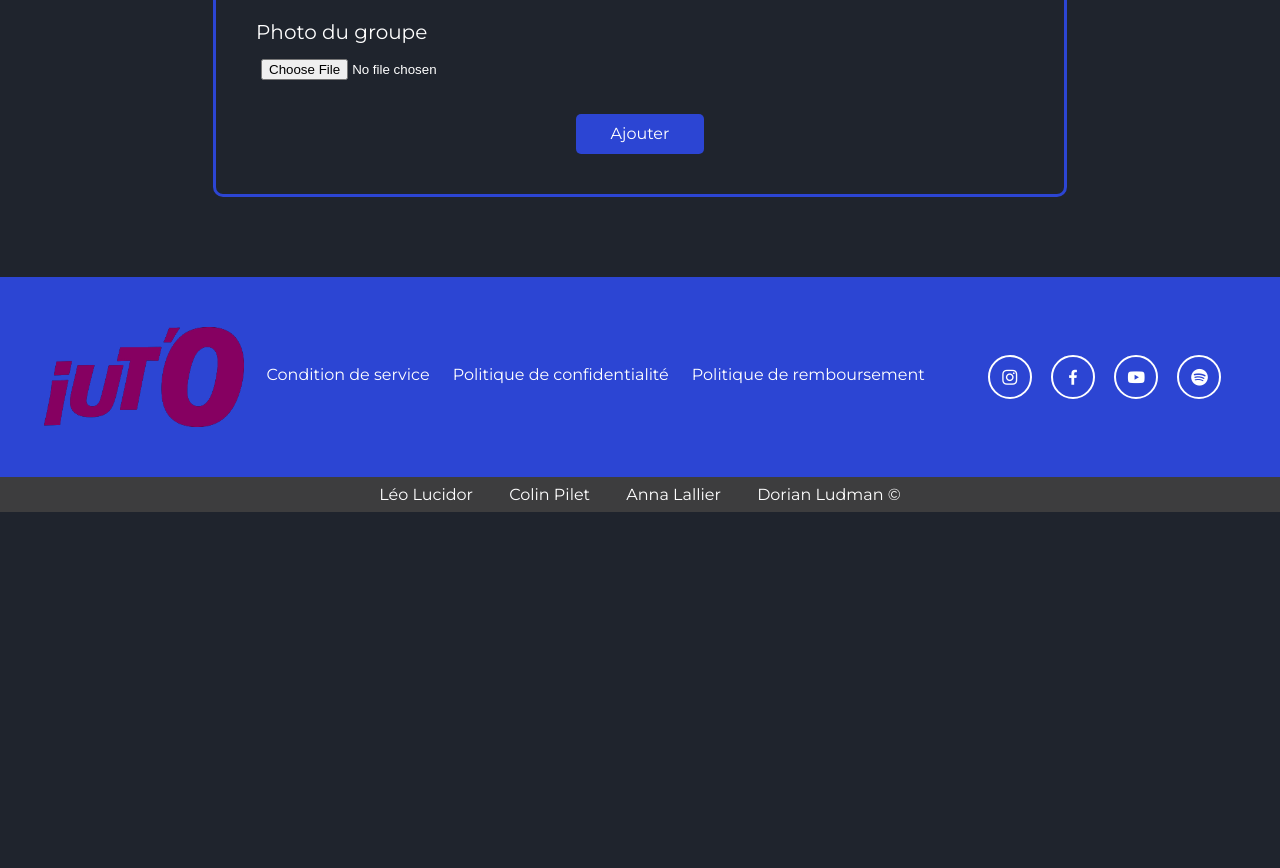
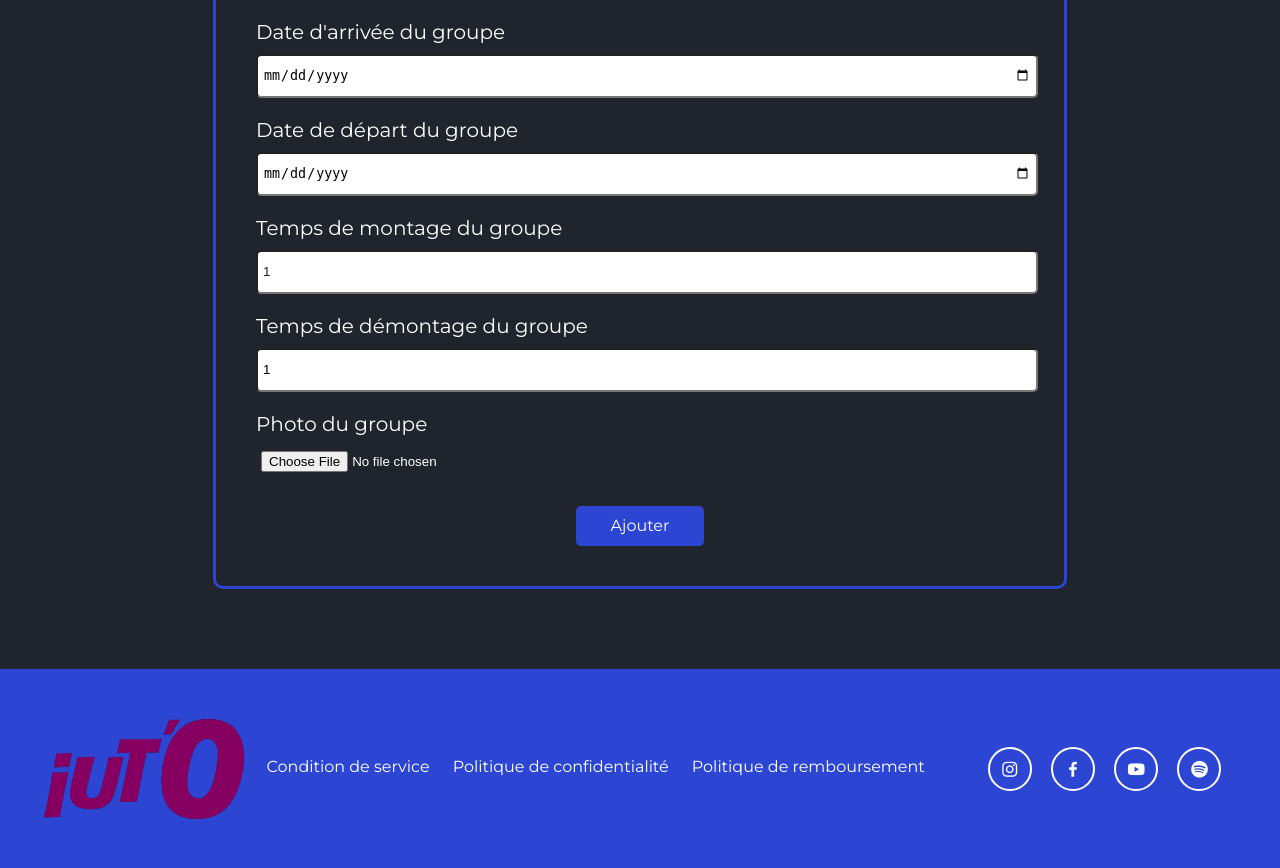
Before and after one commit to DorianLudm/Fest-IUT-O, a Flask app: page /ajouter-groupe in a window 1280 px wide. Shown: the part 742-1610 px from the top of the page. Before the commit the page ends 1254 px from the top, so only its background shows below. Run offline with Flask 3, Linux system fonts and the light colour scheme; parts of the project's set-up code (start-up, migrations or seed data) failed here and were passed over.

Commit message:
continuiter de l'hebergement

```diff
--- a/festIUTO/loginSQL.py
+++ b/festIUTO/loginSQL.py
@@ -2,7 +2,7 @@
 login = "335676" # pip install pymysql
 passwd = "annafestiuto"
 serveur= "mysql-annalallier.alwaysdata.net"
-bd = "annalallier_festiuto4"
+bd = "annalallier_festiuto5"
 
 #Version MariaDB
 # login = "ludmann" # pip install pymysql
--- a/festIUTO/static/css/ajouterGroupe.css
+++ b/festIUTO/static/css/ajouterGroupe.css
@@ -162,6 +162,47 @@ label {
     padding: 5px;
 }
 
+#arrivee {
+    margin-top: 10px;
+    margin-bottom: 20px;
+    width: 100%;
+    height: 30px;
+    outline: none;
+    border-radius: 5px;
+    padding: 5px;
+}
+
+#depart {
+    margin-top: 10px;
+    margin-bottom: 20px;
+    width: 100%;
+    height: 30px;
+    outline: none;
+    border-radius: 5px;
+    padding: 5px;
+}
+
+#montage {
+    color: #1f242d;
+    margin-top: 10px;
+    margin-bottom: 20px;
+    width: 100%;
+    height: 30px;
+    outline: none;
+    border-radius: 5px;
+    padding: 5px;
+}
+
+#demontage {
+    margin-top: 10px;
+    margin-bottom: 20px;
+    width: 100%;
+    height: 30px;
+    outline: none;
+    border-radius: 5px;
+    padding: 5px;
+}
+
 #photo {
     color: #fff;
     margin-top: 10px;
--- a/festIUTO/templates/ajouterGroupe.html
+++ b/festIUTO/templates/ajouterGroupe.html
@@ -34,8 +34,24 @@
                     {{ form.descGroupe(size=50, class_="", id="descGroupe") }}
                 </div>
                 <div class="user-box">
-                    <label class="" for="descGroupe">Hébergement du groupe</label>
+                    <label class="" for="hebergement">Hébergement du groupe</label>
                     {{ form.hebergement(size=50, class_="", id="hebergement") }}
+                </div>
+                <div class="user-box">
+                    <label class="" for="dateArrivee">Date d'arrivée du groupe</label>
+                    {{ form.dateArrivee(size=50, class_="", id="arrivee") }}
+                </div>
+                <div class="user-box">
+                    <label class="" for="dateDepart">Date de départ du groupe</label>
+                    {{ form.dateDepart(size=50, class_="", id="depart") }}
+                </div>
+                <div class="user-box">
+                    <label class="" for="tempsMontage">Temps de montage du groupe</label>
+                    {{ form.tempsMontage(size=50, class_="", id="montage", min=1, max=10, value=1) }}
+                </div>
+                <div class="user-box">
+                    <label class="" for="tempsDemontage">Temps de démontage du groupe</label>
+                    {{ form.tempsDemontage(size=50, class_="", id="demontage", min=1, max=10, value=1) }}
                 </div>
                 <div class="user-box">
                     <label class="" for="descGroupe">Photo du groupe</label>
--- a/festIUTO/views.py
+++ b/festIUTO/views.py
@@ -110,24 +110,32 @@ class ModifierGroupeForm(FlaskForm):
     style = SelectField('style', choices=get_all_nom_style_musical(cnx), validators=[DataRequired()])
     nbPersn = IntegerField('nombre de personne', validators=[DataRequired()])
     descGroupe = StringField('description', validators=[DataRequired()])
-    hebergement = SelectField('hebergement', choices=get_all_name_hebergement(cnx))
+    hebergement = SelectField('hebergement', choices=get_all_name_hebergement(cnx), validators=[DataRequired()])
+    dateArrivee = DateField("date d'arrivée", validators=[DataRequired()])
+    dateDepart = DateField("date de départ", validators=[DataRequired()])
+    tempsMontage = IntegerField('temps de montage', validators=[DataRequired()])
+    tempsDemontage = IntegerField('temps de démontage', validators=[DataRequired()])
     photo = FileField('photo')
     submit = SubmitField('Modifier')
 
     def get_modifier_groupe(self):
-        return (self.nom.data, self.style.data, self.nbPersn.data, self.descGroupe.data)
+        return (self.nom.data, self.style.data, self.nbPersn.data, self.descGroupe.data, self.hebergement.data, self.dateArrivee.data, self.dateDepart.data, self.tempsMontage.data, self.tempsDemontage.data, self.photo.data)
 
 class AjouterGroupeForm(FlaskForm):
     nom = StringField('nom', validators=[DataRequired()])
     style = SelectField('style', choices=get_all_nom_style_musical(cnx), validators=[DataRequired()])
     nbPersn = IntegerField('nombre de personne', validators=[DataRequired()])
     descGroupe = StringField('description', validators=[DataRequired()])
-    hebergement = SelectField('hebergement', choices=get_all_name_hebergement(cnx))
+    hebergement = SelectField('hebergement', choices=get_all_name_hebergement(cnx) , validators=[DataRequired()])
+    dateArrivee = DateField("date d'arrivée", validators=[DataRequired()])
+    dateDepart = DateField("date de départ", validators=[DataRequired()])
+    tempsMontage = IntegerField('temps de montage', validators=[DataRequired()])
+    tempsDemontage = IntegerField('temps de démontage', validators=[DataRequired()])
     photo = FileField('photo')
     submit = SubmitField('Ajouter')
 
     def get_ajouter_groupe(self):
-        return (self.nom.data, self.style.data, self.nbPersn.data, self.descGroupe.data)
+        return (self.nom.data, self.style.data, self.nbPersn.data, self.descGroupe.data, self.hebergement.data, self.dateArrivee.data, self.dateDepart.data, self.tempsMontage.data, self.tempsDemontage.data, self.photo.data)
 
 class ModifierArtisteForm(FlaskForm):
     nom = StringField('nom', validators=[DataRequired()])
@@ -770,7 +778,9 @@ def ajouterGroupe():
     if form.validate_on_submit():
         groupe = form.get_ajouter_groupe()
         print(groupe)
-        ajouter_groupe(cnx, groupe[0], groupe[2], groupe[1], groupe[3])
+        # nbPlaceDispoHebergement = get_nbPlace_hebergement(cnx, groupe[4]) - get_nbPlacePrise_herbergement(cnx, groupe[4])
+        # if nbPlaceDispoHebergement < groupe[2]:
+        ajouter_groupe(cnx, groupe[0], groupe[2], groupe[1], groupe[3], groupe[4], groupe[5], groupe[6], groupe[7], groupe[8])
         return redirect(url_for('groupeManagement'))
 
     return render_template(
```
Also changed, not shown: festIUTO/requette.py (+33 -7 lines).
